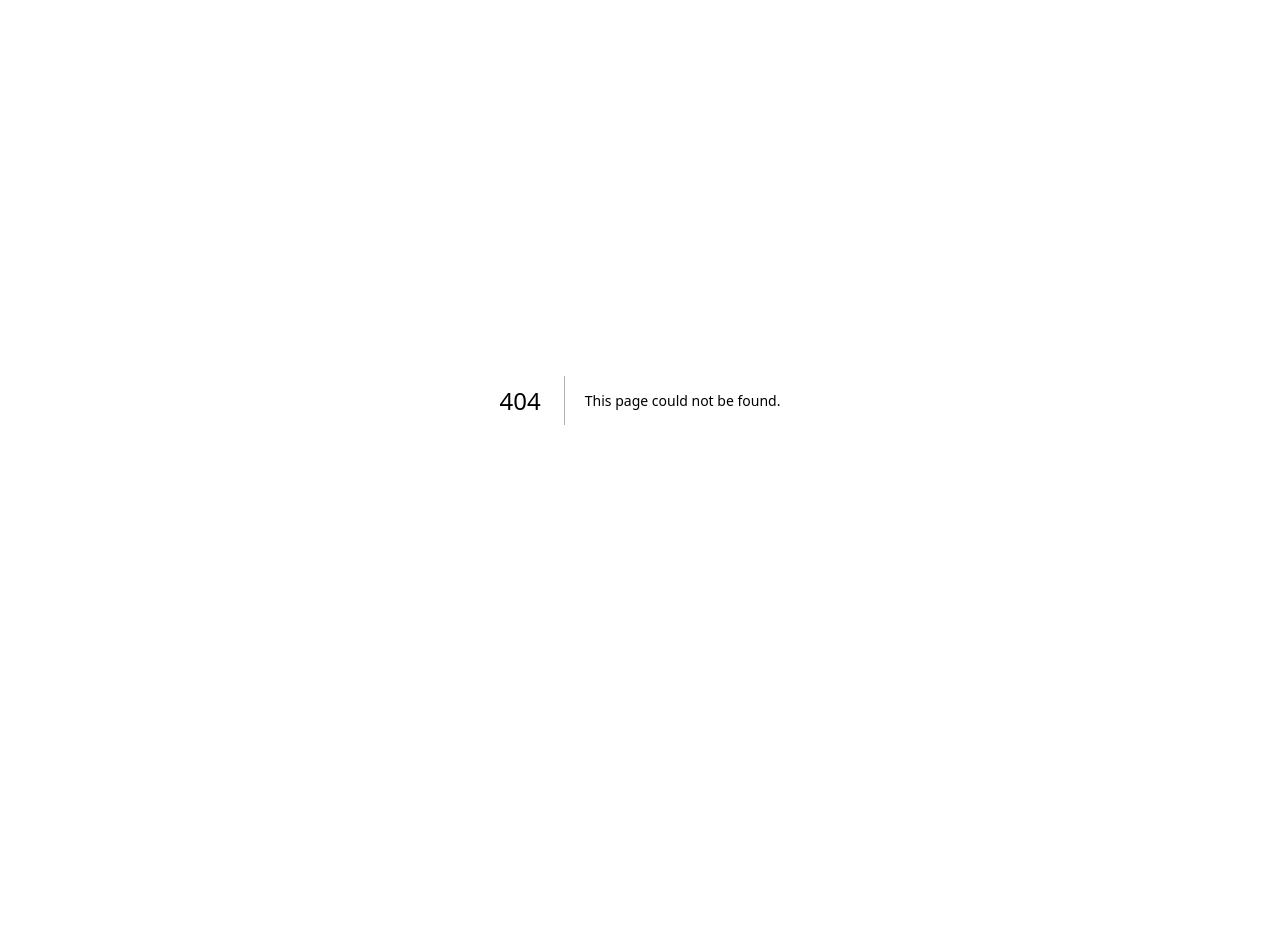
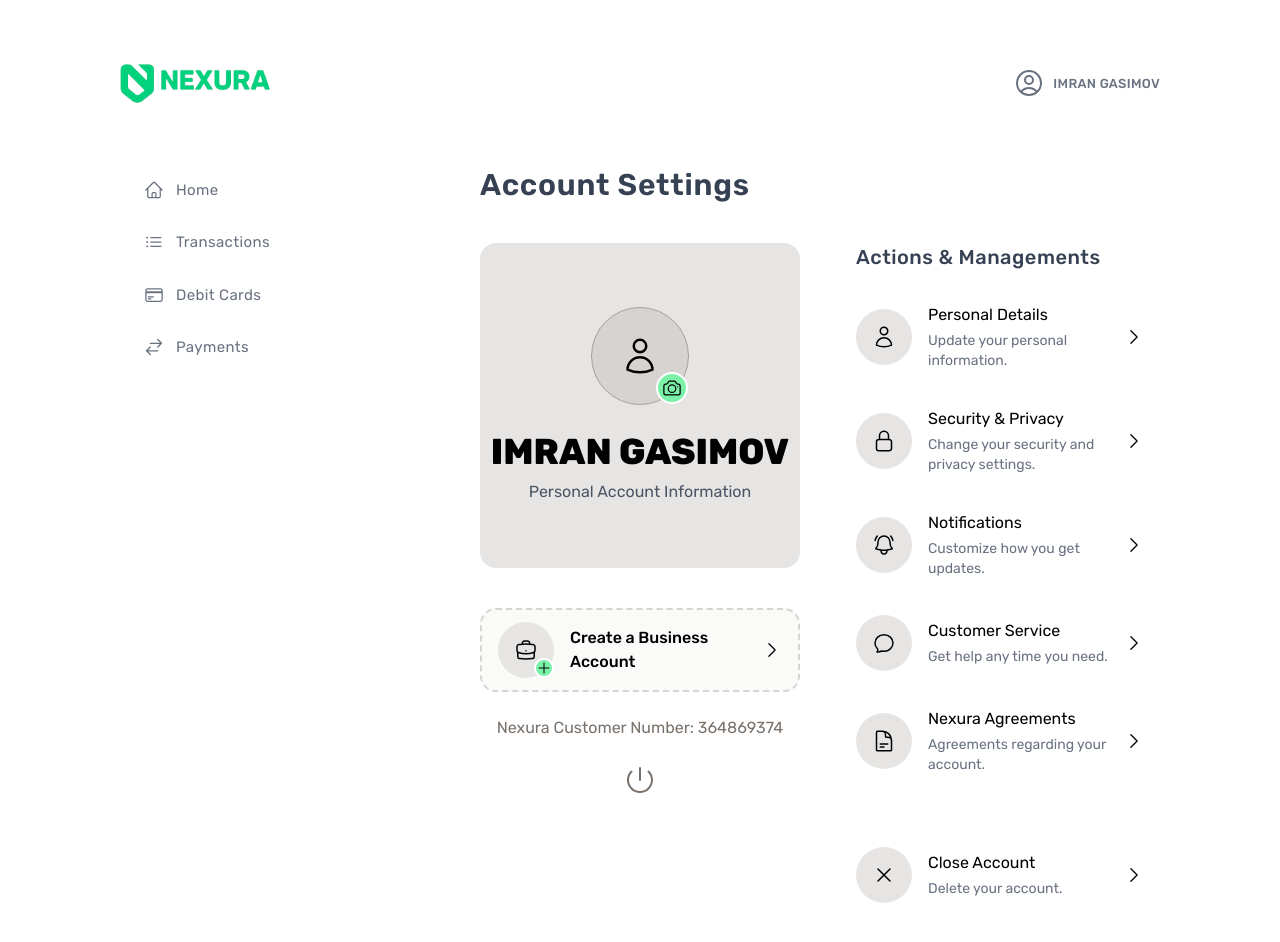
Before and after one commit to ibrvgim/nexura-bank, a Next.js app: page /account in a window 1280 px wide. Before the commit this address had no page. Shown: the top 942 px of the page. Before the commit the page ends 800 px from the top, so only its background shows below. Built offline with nearby package versions, Linux system fonts and the light colour scheme.

Commit message:
account page

```diff
--- /dev/null
+++ b/app/(authorized)/account/page.tsx
@@ -0,0 +1,37 @@
+import CreateBusinessAccountCard from "@/components/authorized/account/CreateBusinessAccountCard";
+import Logout from "@/components/authorized/account/Logout";
+import ManageAccount from "@/components/authorized/account/ManageAccount";
+import PersonalCard from "@/components/authorized/account/PersonalCard";
+
+function Account() {
+  return (
+    <>
+      <p className="text-3xl font-semibold tracking-wide text-gray-700">
+        Account Settings
+      </p>
+
+      <div className="mt-10 flex gap-10 *:flex-1">
+        <div>
+          <PersonalCard />
+          <CreateBusinessAccountCard />
+
+          <p className="my-6 text-center text-stone-500">
+            Nexura Customer Number:{" "}
+            <span
+              role="button"
+              className="inline-block cursor-pointer hover:text-green-500"
+            >
+              364869374
+            </span>
+          </p>
+
+          <Logout />
+        </div>
+
+        <ManageAccount />
+      </div>
+    </>
+  );
+}
+
+export default Account;
--- /dev/null
+++ b/components/authorized/account/CreateBusinessAccountCard.tsx
@@ -0,0 +1,29 @@
+import {
+  BriefcaseIcon,
+  PlusIcon,
+  ChevronRightIcon,
+} from "@heroicons/react/24/outline";
+import Link from "next/link";
+
+function CreateBusinessAccountCard() {
+  return (
+    <Link
+      href=""
+      className="group mt-10 flex items-center gap-4 rounded-2xl border-2 border-dashed border-stone-300 bg-stone-50 px-4 py-3 font-medium transition-all duration-200 hover:border-stone-400 hover:bg-stone-100"
+    >
+      <div className="relative inline-block rounded-full bg-stone-200 p-4 transition-all duration-200 group-hover:bg-stone-300">
+        <BriefcaseIcon className="size-6" />
+
+        <span className="absolute right-0 bottom-0 rounded-full border-2 border-white bg-green-300">
+          <PlusIcon className="size-4" />
+        </span>
+      </div>
+      Create a Business Account
+      <span className="ml-auto inline-block">
+        <ChevronRightIcon className="size-5" />
+      </span>
+    </Link>
+  );
+}
+
+export default CreateBusinessAccountCard;
--- /dev/null
+++ b/components/authorized/account/Logout.tsx
@@ -0,0 +1,11 @@
+import { PowerIcon } from "@heroicons/react/24/solid";
+
+function Logout() {
+  return (
+    <button className="mx-auto flex size-8 cursor-pointer justify-center text-stone-500 transition-all duration-300 hover:text-red-600">
+      <PowerIcon />
+    </button>
+  );
+}
+
+export default Logout;
--- /dev/null
+++ b/components/authorized/account/ManageAccount.tsx
@@ -0,0 +1,95 @@
+import {
+  ChevronRightIcon,
+  LockClosedIcon,
+  UserIcon,
+  DocumentTextIcon,
+  BellAlertIcon,
+  ChatBubbleOvalLeftIcon,
+  XMarkIcon,
+} from "@heroicons/react/24/outline";
+import Link from "next/link";
+
+function ManageAccount() {
+  return (
+    <div>
+      <p className="mx-4 mb-5 text-xl font-medium tracking-wide text-gray-700">
+        Actions & Managements
+      </p>
+      <ul className="flex flex-col gap-3">
+        <ActionButton title="Personal Details" path="" icon={<UserIcon />}>
+          Update your personal information.
+        </ActionButton>
+
+        <ActionButton
+          title="Security & Privacy"
+          path=""
+          icon={<LockClosedIcon />}
+        >
+          Change your security and privacy settings.
+        </ActionButton>
+
+        <ActionButton title="Notifications" path="" icon={<BellAlertIcon />}>
+          Customize how you get updates.
+        </ActionButton>
+
+        <ActionButton
+          title="Customer Service"
+          path=""
+          icon={<ChatBubbleOvalLeftIcon />}
+        >
+          Get help any time you need.
+        </ActionButton>
+
+        <ActionButton
+          title="Nexura Agreements"
+          path=""
+          icon={<DocumentTextIcon />}
+        >
+          Agreements regarding your account.
+        </ActionButton>
+
+        <span>&nbsp;</span>
+
+        <ActionButton title="Close Account" path="" icon={<XMarkIcon />}>
+          Delete your account.
+        </ActionButton>
+      </ul>
+    </div>
+  );
+}
+
+function ActionButton({
+  title,
+  children,
+  icon,
+  path,
+}: {
+  title: string;
+  children: React.ReactNode;
+  icon: React.ReactNode;
+  path: string;
+}) {
+  return (
+    <li>
+      <Link
+        href={path}
+        className="group flex items-center gap-4 rounded-2xl px-4 py-3 transition-all duration-200 hover:bg-stone-100"
+      >
+        <span className="relative inline-block rounded-full bg-stone-200 p-4 transition-all duration-200 *:size-6 group-hover:bg-stone-300">
+          {icon}
+        </span>
+
+        <div>
+          <p>{title}</p>
+          <p className="mt-1 text-sm text-gray-500">{children}</p>
+        </div>
+
+        <span className="ml-auto inline-block">
+          <ChevronRightIcon className="size-5" />
+        </span>
+      </Link>
+    </li>
+  );
+}
+
+export default ManageAccount;
--- /dev/null
+++ b/components/authorized/account/PersonalCard.tsx
@@ -0,0 +1,34 @@
+import { UserIcon, CameraIcon } from "@heroicons/react/24/outline";
+
+function PersonalCard() {
+  return (
+    <div className="justify-center rounded-2xl bg-stone-200 py-16 text-center">
+      <>
+        <label
+          htmlFor="avatar"
+          className="relative mx-auto mb-5 inline-block rounded-full border border-stone-400 bg-stone-300 p-7 transition-all hover:opacity-80"
+          title="Add Photo"
+        >
+          <UserIcon className="size-10" />
+
+          <span className="absolute right-0 bottom-0 rounded-full border-2 border-white bg-green-300 p-1">
+            <CameraIcon className="size-5" />
+          </span>
+        </label>
+
+        <input
+          type="file"
+          id="avatar"
+          name="avatar"
+          accept="image/png, image/jpeg"
+          hidden
+        />
+      </>
+
+      <p className="text-4xl font-extrabold uppercase">Imran Gasimov</p>
+      <p className="mt-2 text-gray-600">Personal Account Information</p>
+    </div>
+  );
+}
+
+export default PersonalCard;
--- a/components/authorized/common/SecureNavigation.tsx
+++ b/components/authorized/common/SecureNavigation.tsx
@@ -1,5 +1,5 @@
 import Logo from "@/components/common/Logo";
-import { UserCircleIcon, ChevronDownIcon } from "@heroicons/react/24/outline";
+import { UserCircleIcon } from "@heroicons/react/24/outline";
 import Link from "next/link";
 
 function SecureNavigation() {
@@ -7,10 +7,12 @@ function SecureNavigation() {
     <nav className="col-span-full mb-16 flex items-center justify-between">
       <Logo />
 
-      <Link href="" className="flex items-center gap-2 text-gray-600">
-        <UserCircleIcon className="size-7" />
-        <p className="tracking-wide">Imran Gasimov</p>
-        <ChevronDownIcon className="size-4" />
+      <Link
+        href="/account"
+        className="flex items-center gap-2 font-medium text-gray-500 hover:text-green-400"
+      >
+        <UserCircleIcon className="size-8" />
+        <p className="text-[13px] tracking-wide uppercase">Imran Gasimov</p>
       </Link>
     </nav>
   );
--- a/components/authorized/home/BalanceCard.tsx
+++ b/components/authorized/home/BalanceCard.tsx
@@ -8,7 +8,7 @@ function BalanceCard() {
         <p className="mt-1 text-4xl font-semibold">€4,836.00</p>
       </div>
 
-      <div className="flex flex-col gap-3 text-xs font-medium text-gray-500 *:flex *:h-full *:cursor-pointer *:items-center *:gap-2 *:rounded-lg *:border-2 *:border-gray-300 *:px-8 *:uppercase *:transition-all *:duration-300 *:hover:border-gray-700 *:hover:bg-gray-700 *:hover:text-white">
+      <div className="flex flex-col gap-2 text-xs font-medium text-gray-500 *:flex *:h-full *:cursor-pointer *:items-center *:gap-2 *:rounded-lg *:border-2 *:border-gray-300 *:px-8 *:uppercase *:transition-all *:duration-300 *:hover:border-gray-700 *:hover:bg-gray-700 *:hover:text-white">
         <button>
           <PaperAirplaneIcon className="size-4" />
           Send Money
--- a/components/authorized/home/Converter.tsx
+++ b/components/authorized/home/Converter.tsx
@@ -10,16 +10,18 @@ import formatNumber from "@/utilities/formatNumber";
 
 function Converter({
   allCurrencies,
-  chosenCurrencyRate,
+  currencyRate,
   converterData,
   isConverterEmpty,
 }: {
   allCurrencies: CurrencyItem[];
-  chosenCurrencyRate: number;
+  currencyRate: number;
   converterData: ConverterData;
   isConverterEmpty: boolean;
 }) {
-  const [amount, setAmount] = useState(converterData.amount || "100");
+  const [amount, setAmount] = useState(
+    converterData.amount || formatNumber("1000"),
+  );
 
   const [selectValues, setSelectValues] = useState({
     fromValue: converterData.from || "usd",
@@ -88,7 +90,7 @@ function Converter({
               {findCurrency(converterData.from)?.currencyName} =
             </p>
             <p className="text-2xl font-semibold text-gray-700 capitalize">
-              {formatNumber(chosenCurrencyRate * Number(converterData.amount))}{" "}
+              {formatNumber(currencyRate * Number(converterData.amount))}{" "}
               {findCurrency(converterData.to)?.currencyCode}
             </p>
           </div>
@@ -99,7 +101,7 @@ function Converter({
             Transfer Now
           </Button>
           <Button
-            path={`?amount=${amount}&from=${selectValues.fromValue}&to=${selectValues.toValue}`}
+            path={`?amount=${amount.replace(".", "")}&from=${selectValues.fromValue.toLowerCase()}&to=${selectValues.toValue.toLowerCase()}`}
           >
             Convert
           </Button>
--- a/components/authorized/home/SelectInput.tsx
+++ b/components/authorized/home/SelectInput.tsx
@@ -1,5 +1,5 @@
 import { CurrencyItem } from "@/types/types";
-import { ChevronDownIcon } from "@heroicons/react/24/outline";
+import { ChevronDownIcon, XMarkIcon } from "@heroicons/react/24/outline";
 import { useState } from "react";
 
 interface SelectInputProps {
@@ -51,7 +51,11 @@ function SelectInput({
         <span className="text-gray-500 capitalize">
           {content.length > 15 ? `${content.slice(0, 15)}...` : content}
         </span>{" "}
-        <ChevronDownIcon className="ml-auto size-5" />
+        {toggleSelect ? (
+          <XMarkIcon className="ml-auto size-5 cursor-pointer" />
+        ) : (
+          <ChevronDownIcon className="ml-auto size-5 cursor-pointer" />
+        )}
       </button>
 
       {toggleSelect && (
--- a/components/authorized/home/TransferMoney.tsx
+++ b/components/authorized/home/TransferMoney.tsx
@@ -11,12 +11,9 @@ async function TransferMoney({
   const isConverterEmpty = !Object.entries(converterData).length;
 
   const allCurrencies = (await getCurrencies()) || [];
-  const currenciesRate =
-    !isConverterEmpty && (await getCurrenciesRate(converterData.to));
-
-  const chosenCurrencyRate =
+  const currencyRate =
     !isConverterEmpty &&
-    Number(currenciesRate.rates[converterData?.to.toUpperCase()]);
+    (await getCurrenciesRate(converterData.from, converterData.to));
 
   return (
     <div className="my-15">
@@ -24,7 +21,7 @@ async function TransferMoney({
 
       <Converter
         allCurrencies={allCurrencies}
-        chosenCurrencyRate={chosenCurrencyRate || 0}
+        currencyRate={currencyRate || 0}
         converterData={converterData}
         isConverterEmpty={isConverterEmpty}
       />
--- a/data/getCurrencies.ts
+++ b/data/getCurrencies.ts
@@ -1,6 +1,9 @@
 export default async function getCurrencies() {
   try {
-    const response = await fetch("https://restcountries.com/v3.1/all");
+    const response = await fetch(
+      "https://restcountries.com/v3.1/all?fields=currencies,flag",
+    );
+
     if (!response.ok) throw new Error("Could not get data.");
 
     const data = await response.json();
--- a/data/getCurrenciesRate.ts
+++ b/data/getCurrenciesRate.ts
@@ -1,13 +1,16 @@
-export default async function getCurrenciesRate(toValue: string) {
+export default async function getCurrenciesRate(
+  fromValue: string,
+  toValue: string,
+) {
   try {
     const response = await fetch(
-      `https://api.currencyfreaks.com/v2.0/rates/latest?apikey=${process.env.CURRENCY_RATE_KEY}&symbols=${toValue}&base=USD`,
+      `https://v6.exchangerate-api.com/v6/${process.env.CURRENCY_RATE_KEY}/latest/${fromValue.toUpperCase()}`,
     );
     if (!response.ok) throw new Error("Could not get the data.");
 
     const data = await response.json();
 
-    return data;
+    return data.conversion_rates[toValue.toUpperCase()];
   } catch (error) {
     console.error(error);
   }
```
Also changed, not shown: public/logos/icon.png (added).
